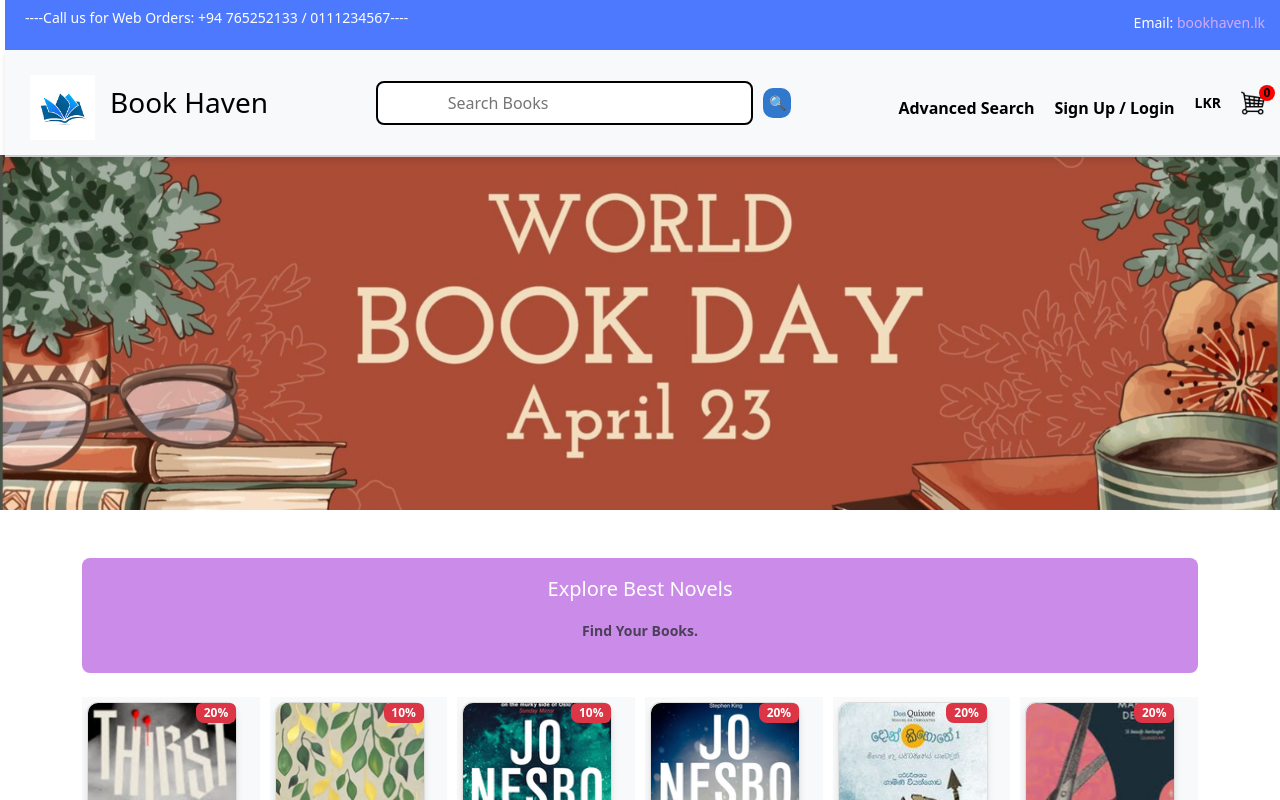
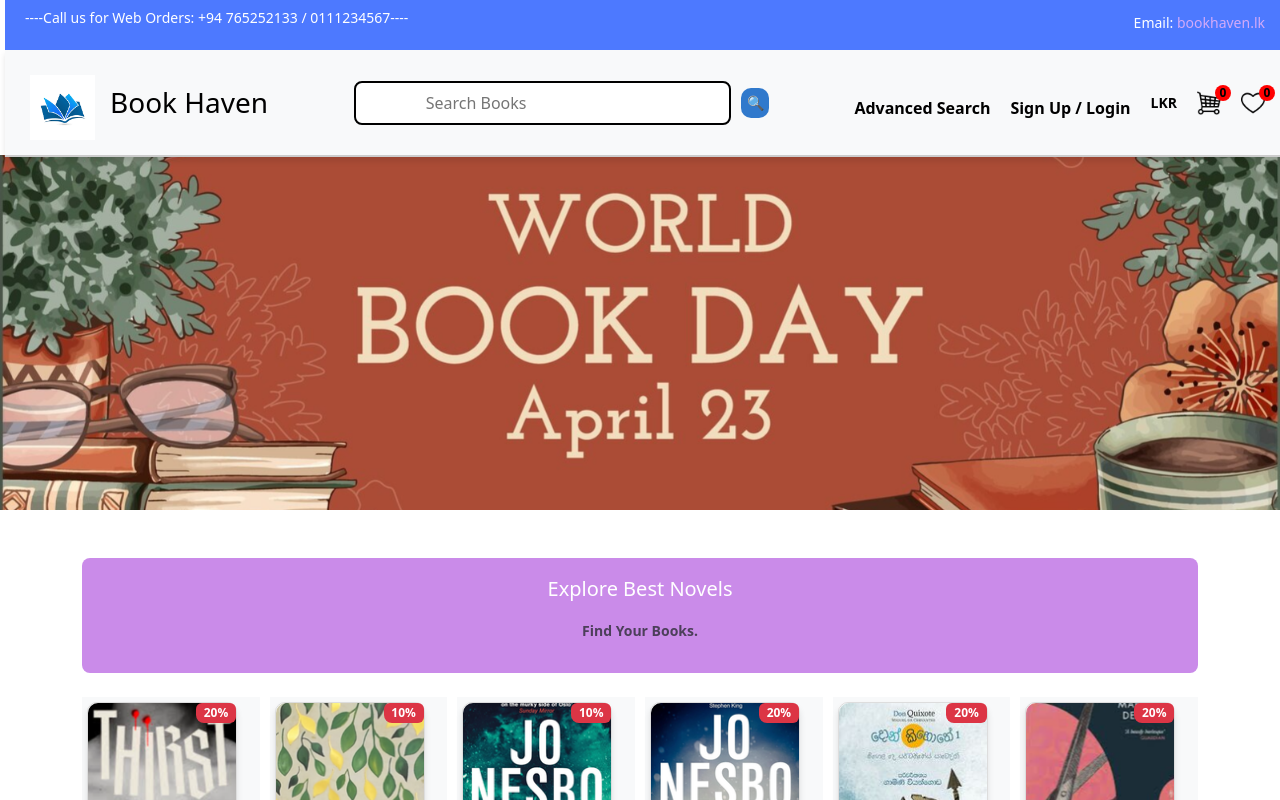
Before and after one commit to Pubudu11/Bookstore, a React (Vite) app in the folder bookstore-frontend/: page / in a window 1280 px wide. Shown: the top 800 px of the page. Built offline with nearby package versions, Linux system fonts and the light colour scheme.

Commit message:
Add wishList

```diff
--- a/bookstore-frontend/src/components/Navbar/Navbar.css
+++ b/bookstore-frontend/src/components/Navbar/Navbar.css
@@ -154,6 +154,30 @@ body {
   align-items: center;
   justify-content: center;
 }
+.wishlist {
+  position: relative;
+}
+
+.wishlist img {
+  width: 24px;
+  height: 24px;
+}
+
+.wishlist-count {
+  position: absolute;
+  top: -5px;
+  right: -10px;
+  background-color: red;
+  color: black;
+  font-size: 12px;
+  width: 16px;
+  height: 16px;
+  border-radius: 50%;
+  display: flex;
+  align-items: center;
+  justify-content: center;
+  font-weight: bold;
+}
 
 /* Responsive adjustments */
 @media (max-width: 768px) {
--- a/bookstore-frontend/src/components/Navbar/Navbar.tsx
+++ b/bookstore-frontend/src/components/Navbar/Navbar.tsx
@@ -43,6 +43,10 @@ const Header = () => {
             <img src="cart-icon.png" alt="Cart" />
             <span className="cart-count">0</span>
           </div>
+          <div className="wishlist">
+            <img src="Wishlist.png" alt="wishList" />
+            <span className="wishlist-count">0</span>
+          </div>
         </div>
       </div>
     </header>
```
Also changed, not shown: bookstore-frontend/public/Wishlist.png (added).
